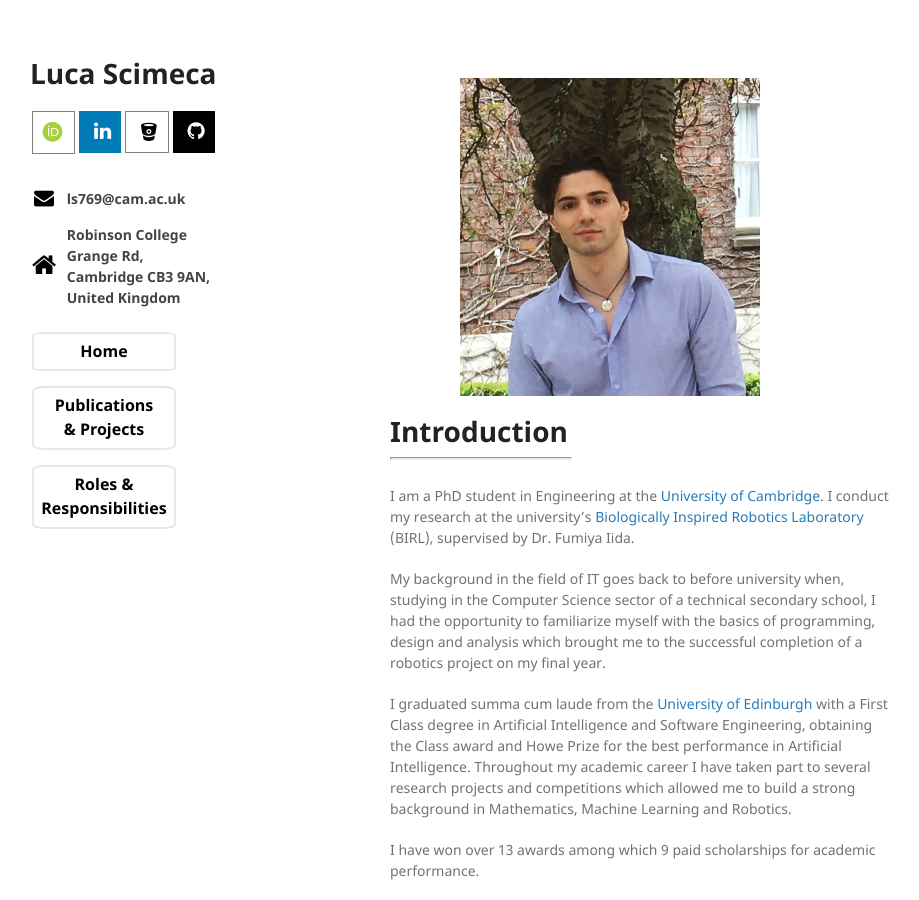
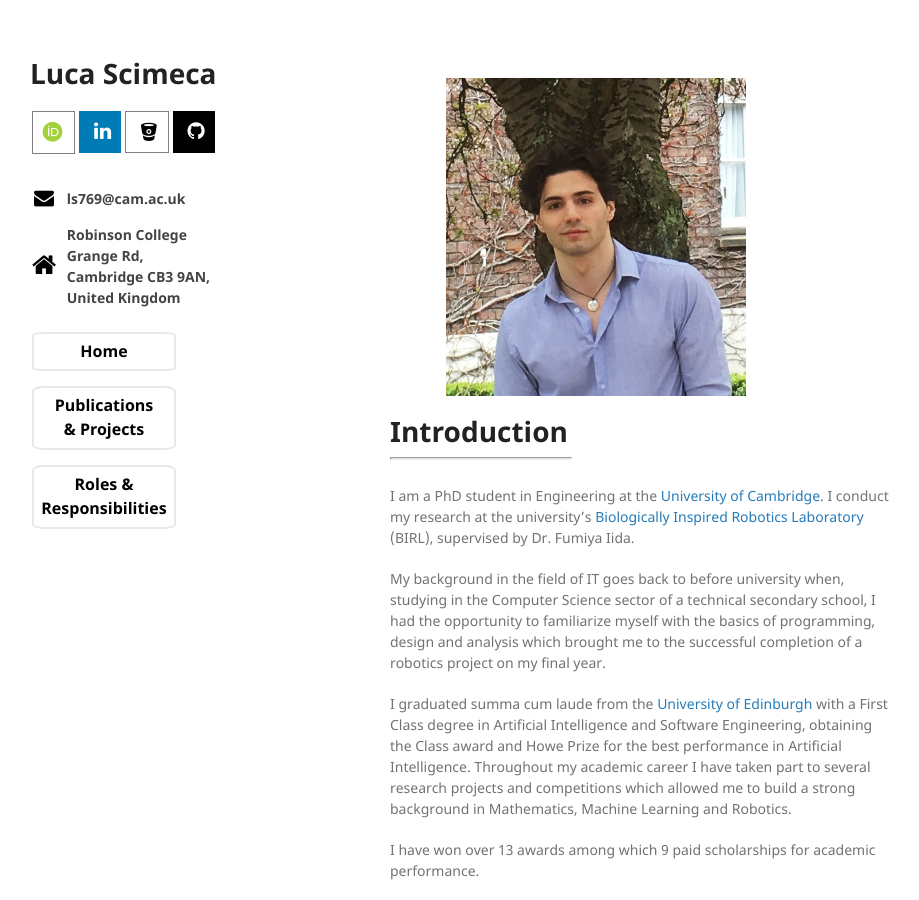
Before and after one commit to lucascimeca/lucascimeca.github.io, a Jekyll site: the page built from index.md, in a window 1280 px wide and 900 px high. Shown: the whole window, without its empty margins (180-1099 px from the left). Built offline with Jekyll 4.4.1, drawn with Linux system fonts in a browser that asks for light colours; nearby versions of some CDN libraries; some web fonts are replaced; the repository's description, which GitHub fills in, is left out.

Commit message:
Update index.md

```diff
--- a/index.md
+++ b/index.md
@@ -4,7 +4,7 @@ layout: default
 
 <link rel="stylesheet" href="{{ '/assets/css/style.css?v=' | append: site.github.build_revision | relative_url }}">
 
-<p id="-intro_img" style="padding-top: 20px; padding-left: 5em">
+<p id="-intro_img" style="padding-top: 20px; padding-left: 4em">
   <img src="/docs/Luca Scimeca - Photo.JPG" align="center" height="318" width="300">
 </p>
 
```
